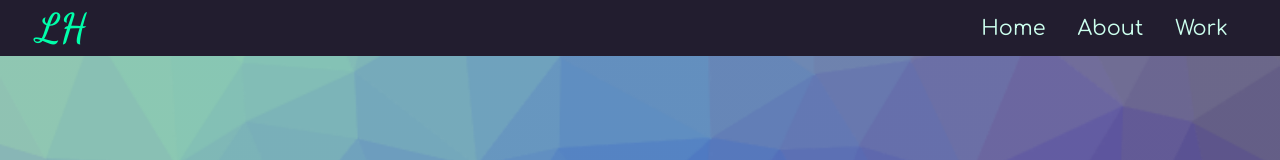
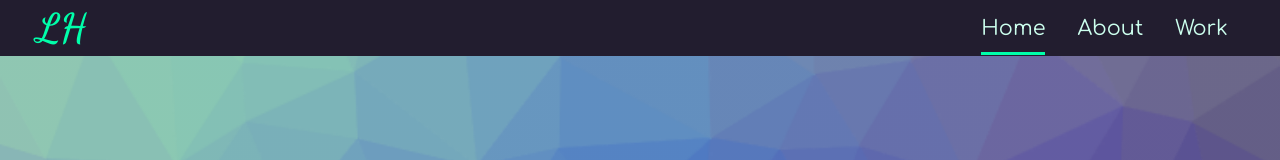
Before and after one commit to lauren-leigh/Laurens-App, a React (Create React App) app: page / in a window 1280 px wide. Shown: the top 160 px of the page. Built offline with nearby package versions, Linux system fonts and the light colour scheme.

Commit message:
add smooth scrolling

```diff
--- a/src/App.js
+++ b/src/App.js
@@ -11,9 +11,9 @@ export default function App() {
     <div className="App">
       <Nav />
       <Name />
+      {/* <QuoteFetch /> */}
       <About />
       <Work />
-      {/* <QuoteFetch /> */}
     </div>
   );
 }
--- a/src/Namesake/Namesake.js
+++ b/src/Namesake/Namesake.js
@@ -4,7 +4,7 @@ import { BsLinkedin, BsGithub } from "react-icons/bs"
 
 function Name() {
     return (
-        <div className="main-container">
+        <div className="main-container" id="home">
             <div className="name-holder">
                 <h1>Lauren Hanna</h1>
                 <h3>Finance Analyst turned Full Stack Developer </h3>
--- a/src/Nav/Nav.css
+++ b/src/Nav/Nav.css
@@ -64,7 +64,10 @@ ul {
     display: none;
 }
 
-
+.nav-item .active {
+    padding-bottom: 12px;
+    border-bottom: 3px solid hsl(160, 100%, 50%);
+}
 
 
 @media screen and (max-width: 940px) {
--- a/src/Nav/Nav.js
+++ b/src/Nav/Nav.js
@@ -2,11 +2,13 @@ import React, {useState} from "react";
 import './Nav.css'
 import { TiThMenuOutline } from "react-icons/ti";
 import { IoMdCloseCircle } from "react-icons/io";
+import { Link } from "react-scroll";
 
 function Nav() {
 
     const [click, setClick] = useState(false);
-    const handleClick = () => setClick(!click)
+    const handleClick = () => setClick(!click);
+    const closeMenu = () => setClick(false);
 
     return (
         <div className="header">
@@ -19,13 +21,13 @@ function Nav() {
                 </div>
                 <ul className={click ? "nav-menu active" : "nav-menu"}>
                     <li className="nav-item">
-                        <a href="/">Home</a>
+                        <Link to="home" spy={true} smooth={true} offset={-100} duration={500} onClick={closeMenu}>Home</Link>
                     </li>
                     <li className="nav-item">
-                        <a href="/">About</a>
+                        <Link to="about" spy={true} smooth={true} offset={-90} duration={500} onClick={closeMenu}>About</Link>
                     </li>
                     <li className="nav-item">
-                        <a href="/">Work</a>
+                        <Link to="work" spy={true} smooth={true} offset={-90} duration={500} onClick={closeMenu}>Work</Link>
                     </li>
                 </ul>
             </nav>
--- a/src/Pages/About.js
+++ b/src/Pages/About.js
@@ -4,7 +4,7 @@ import './About.css';
 
 function About() {
   return (
-    <div className='about'>
+    <div className='about' id='about'>
         <div className='container'>
             <img src={headshot} alt='headshot' />
             <div className='column'>
--- a/src/Pages/Work.js
+++ b/src/Pages/Work.js
@@ -3,7 +3,7 @@ import './Work.css';
 
 function Work() {
   return (
-    <div className="work-container">
+    <div className="work-container" id='work'>
         <div className="head-container">
             <h2>Work Experience</h2>
         </div>
```
